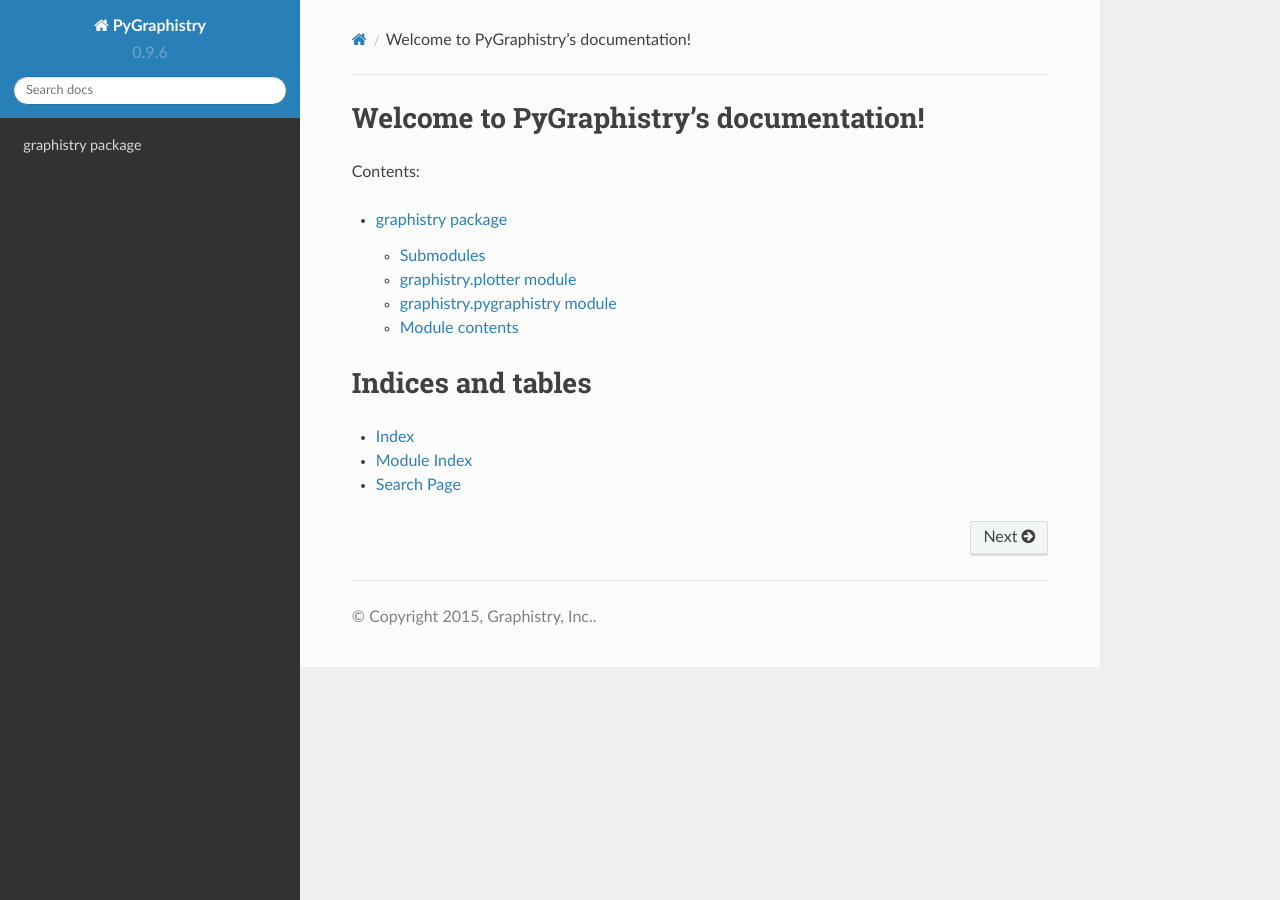
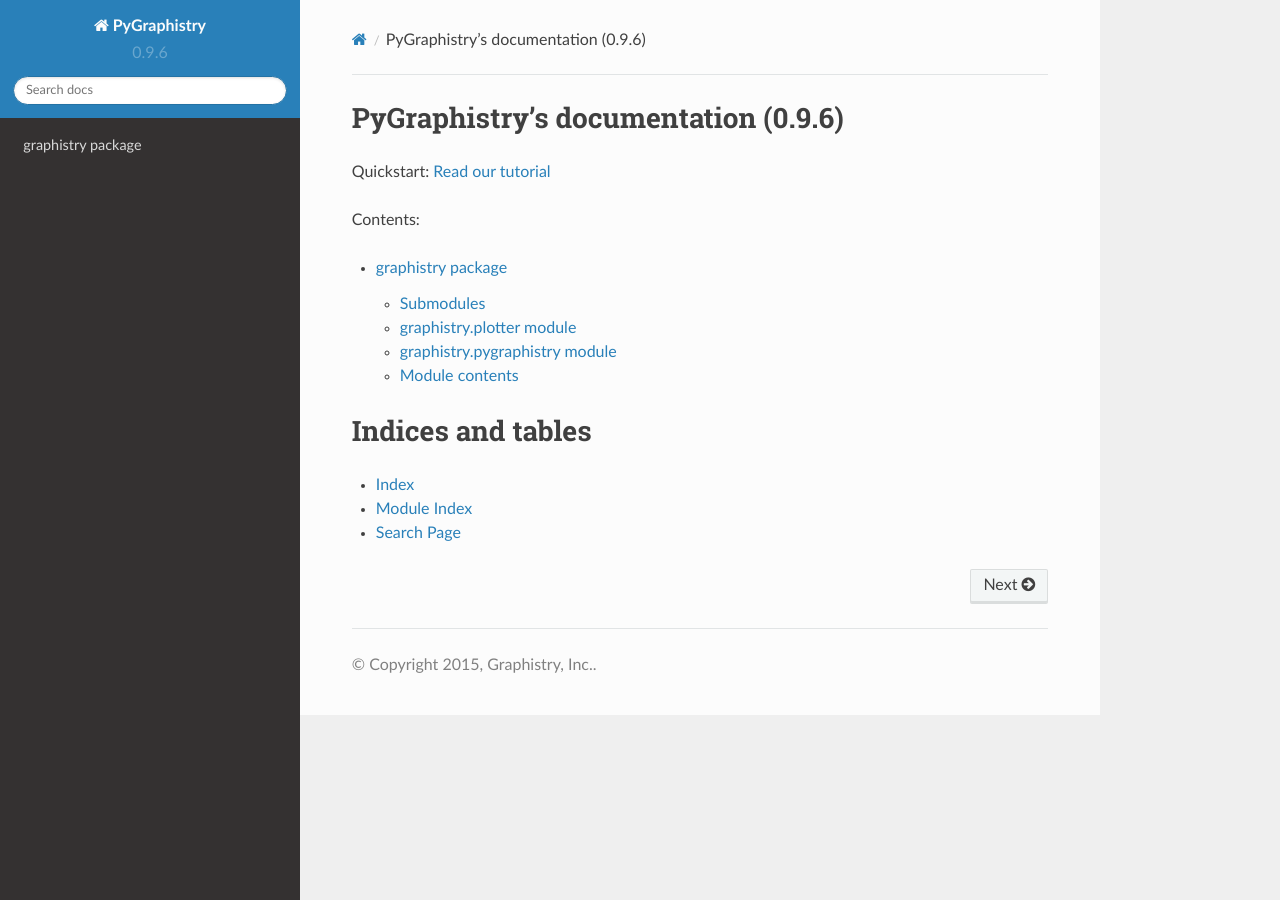
Before and after one commit to graphistry/pygraphistry, a Sphinx documentation site: the page built from docs/source/index.rst, in a window 1280 px wide. Built offline with Sphinx 7.4.7 and the Read the Docs theme 2.0.0, drawn with Linux system fonts in a browser that asks for light colours; the version number is read from the project's files by our own code; some of the changed lines change nothing that is shown.

Commit message:
Link to tutorial (should include in build), state package version

```diff
--- a/docs/source/index.rst
+++ b/docs/source/index.rst
@@ -1,10 +1,8 @@
-.. PyGraphistry documentation master file, created by
-   sphinx-quickstart on Fri Aug 21 22:36:39 2015.
-   You can adapt this file completely to your liking, but it should at least
-   contain the root `toctree` directive.
+PyGraphistry's documentation (|version|)
+========================================
 
-Welcome to PyGraphistry's documentation!
-========================================
+Quickstart:
+`Read our tutorial <https://github.com/graphistry/pygraphistry/blob/master/README.md">`_
 
 Contents:
 
```
